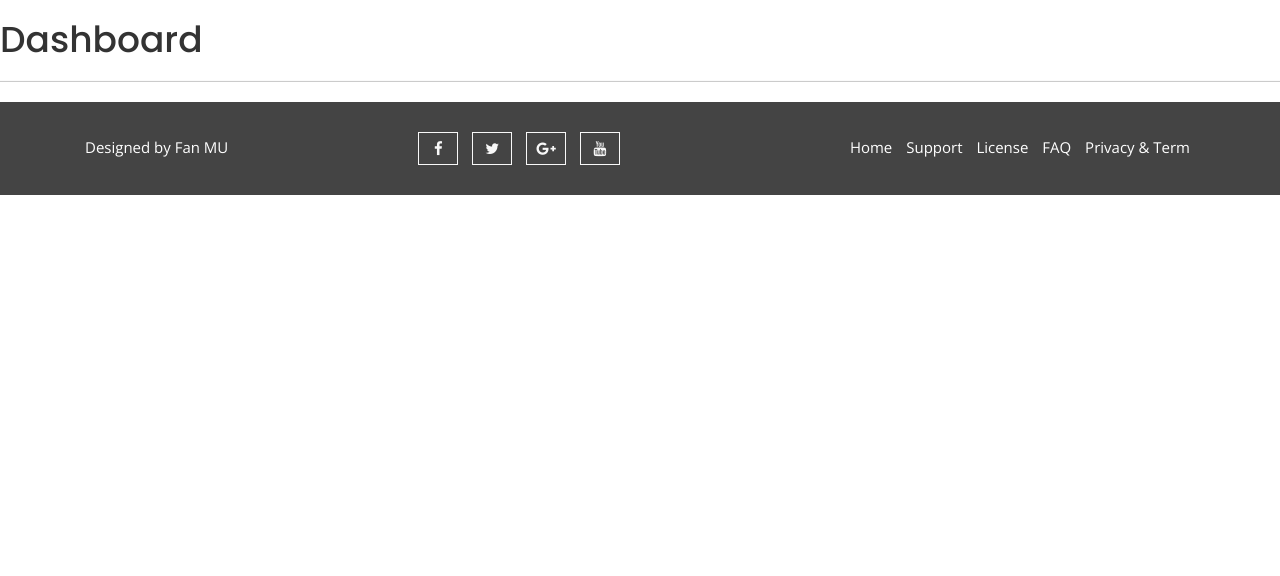
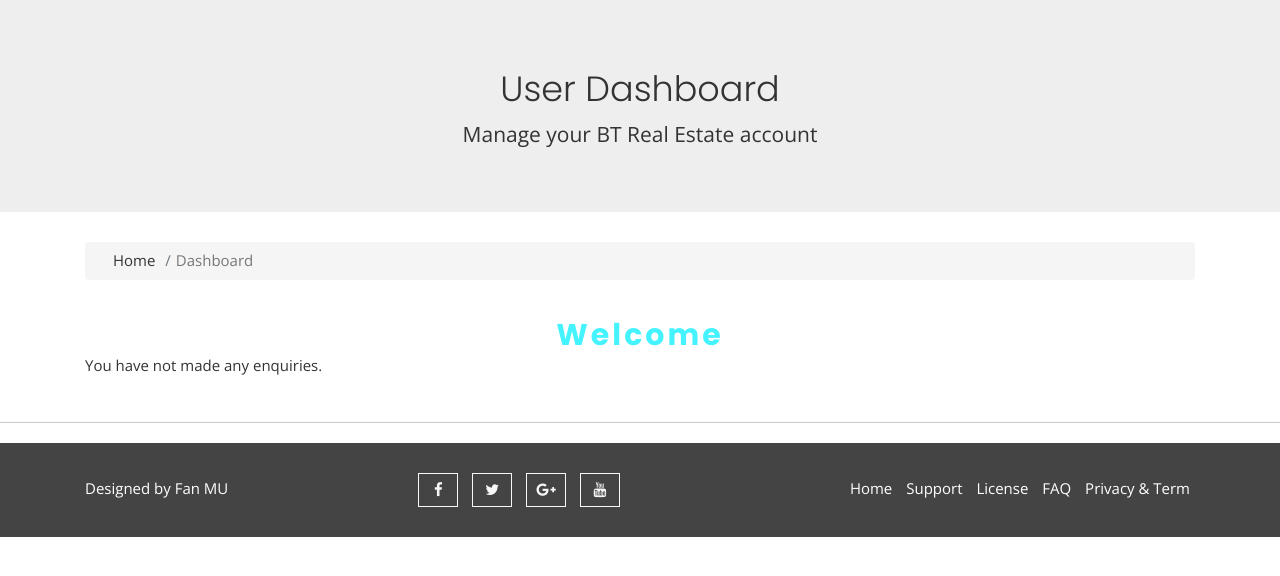
Before and after one commit to khanh-mrc/Rent-House, a Django app: page /dashboard/ in a window 1280 px wide. Shown: the part 82-658 px from the top of the page. Run offline with Django 4.2, Linux system fonts and the light colour scheme; a user stored in the database is signed in; some libraries are stand-ins or nearby versions.

Commit message:
Added UI

```diff
--- a/templates/accounts/dashboard.html
+++ b/templates/accounts/dashboard.html
@@ -2,5 +2,58 @@
 {% load static %}
 {% block title %}Dashboard {% endblock %}
 {% block content %}
-<h1>Dashboard</h1>
+<div class="jumbotron text-center">
+    <h3 class="display-4">User Dashboard</h3>
+    <p class="lead">Manage your BT Real Estate account</p>
+</div>
+
+  <!-- Breadcrumb -->
+  <section id="bc" class="mt-4">
+    <div class="container">
+      <nav aria-label="breadcrumb">
+        <ol class="breadcrumb">
+          <li class="breadcrumb-item">
+            <a href="{% url 'dashboard' %}">
+              <i class="fas fa-home"></i> Home</a>
+          </li>
+          <li class="breadcrumb-item active"> Dashboard</li>
+        </ol>
+      </nav>
+    </div>
+  </section>
+
+  <section id="dashboard" class="py-4">
+    <div class="container">
+      <div class="row">
+        <div class="col-md-12">
+          <h2>Welcome {{ user.first_name }}</h2>
+          {% if contacts %}
+          <p>Here are the property listings that you have inquired about</p>
+          <table class="table">
+            <thead>
+              <tr>
+                <th scope="col">#</th>
+                <th scope="col">Property</th>
+                <th></th>
+              </tr>
+            </thead>
+            <tbody>
+              {% for contact in contacts %}
+                <tr>
+                  <td>{{ contact.id }}</td>
+                  <td>{{ contact.listing }}</td>
+                  <td>
+                    <a class="btn btn-light" href="{% url 'listing' contact.listing_id %}">View Listing</a>
+                  </td>
+                </tr>
+              {% endfor %}
+            </tbody>
+          </table>
+          {% else %}
+            <p>You have not made any enquiries.</p>
+          {% endif%}
+        </div>
+      </div>
+    </div>
+  </section>
 {% endblock %}
--- a/templates/home/about.html
+++ b/templates/home/about.html
@@ -4,8 +4,8 @@
 
 {% block content %}
 <div class="jumbotron text-center">
-    <h1>About Us</h1>
-    <p>The easiest way to book your mid to long-term stay.</p>
+    <h3 class="display-4">About Us</h3>
+    <p class="lead">The easiest way to book your mid to long-term stay.</p>
 </div>
 <h2 class="w3-center">Our Services</h2>
 
```
